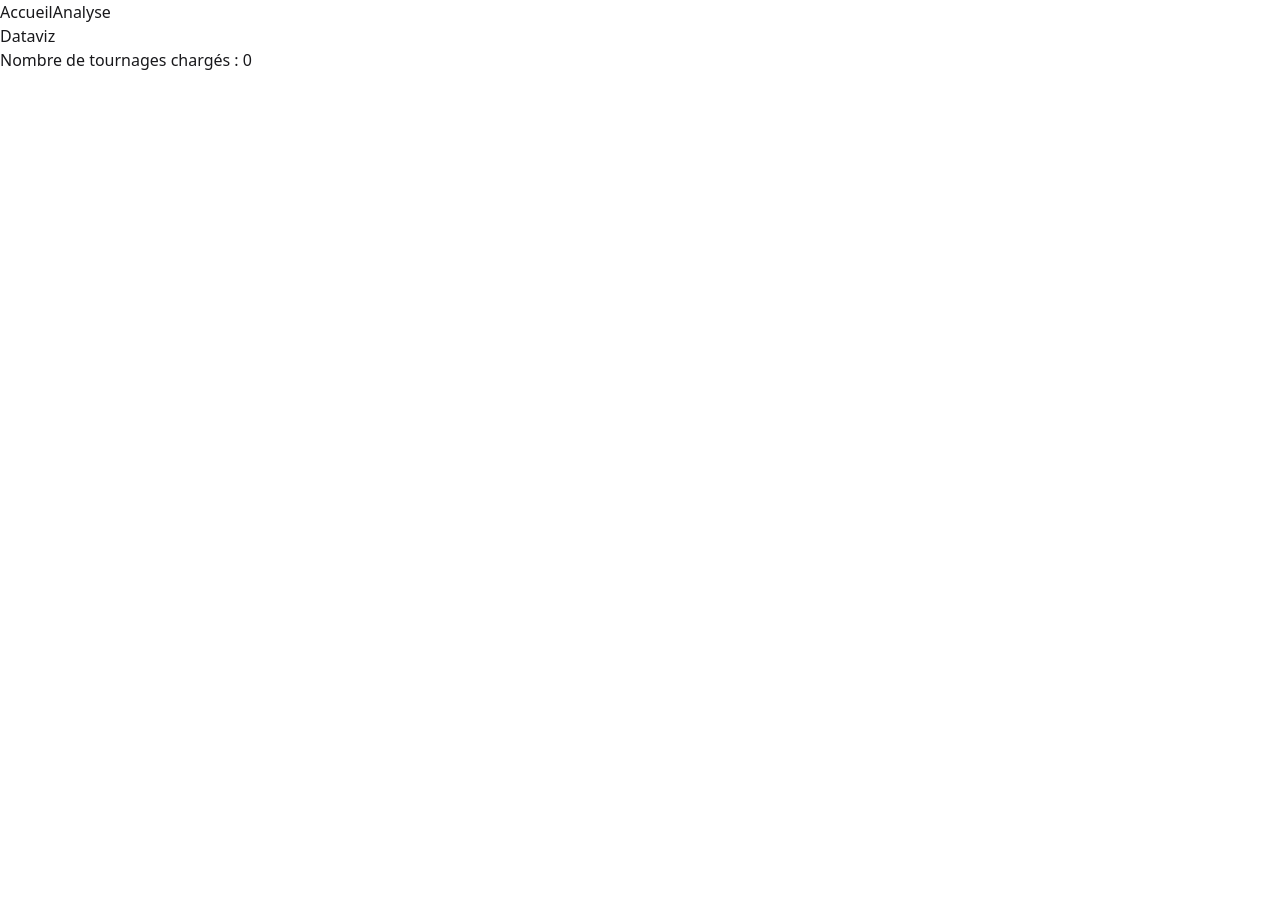
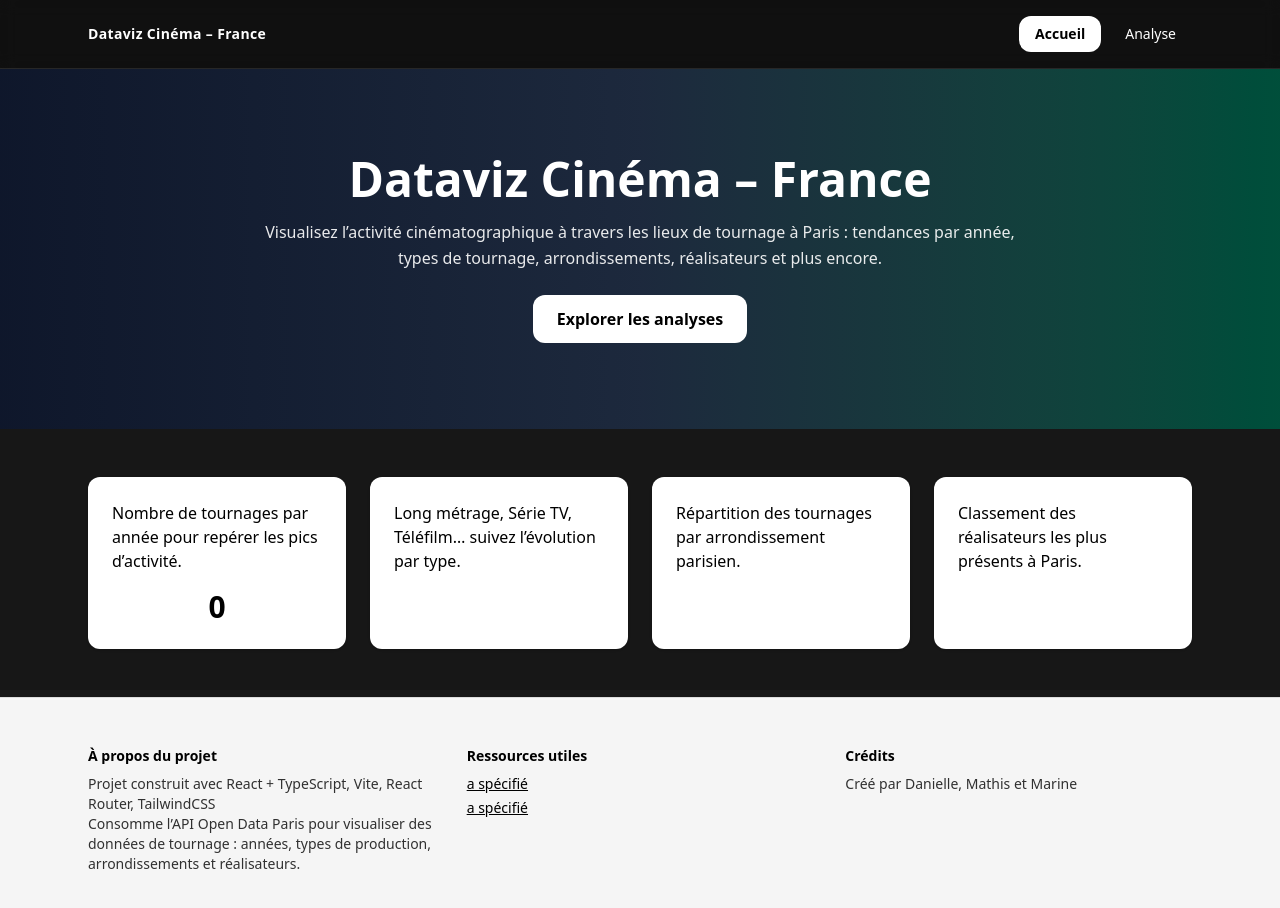
Before and after one commit to DANIebw/DATAVIZ, a React (Vite) app: page / in a window 1280 px wide. Shown: the top 908 px of the page. Before the commit the page ends 800 px from the top, so only its background shows below. Built offline with nearby package versions, Linux system fonts and the light colour scheme; no server answers.

Commit message:
creat css

```diff
--- a/package.json
+++ b/package.json
@@ -10,15 +10,14 @@
     "preview": "vite preview"
   },
   "dependencies": {
-    "@tailwindcss/vite": "^4.1.17",
     "react": "^19.2.0",
     "react-dom": "^19.2.0",
     "react-router": "^7.9.6",
-    "react-router-dom": "^7.9.6",
-    "tailwindcss": "^4.1.17"
+    "react-router-dom": "^7.9.6"
   },
   "devDependencies": {
     "@eslint/js": "^9.39.1",
+    "@tailwindcss/vite": "^4.1.17",
     "@types/node": "^24.10.1",
     "@types/react": "^19.2.5",
     "@types/react-dom": "^19.2.3",
@@ -28,6 +27,7 @@
     "eslint-plugin-react-hooks": "^7.0.1",
     "eslint-plugin-react-refresh": "^0.4.24",
     "globals": "^16.5.0",
+    "tailwindcss": "^4.1.17",
     "typescript": "~5.9.3",
     "typescript-eslint": "^8.46.4",
     "vite": "^7.2.4"
--- a/src/App.tsx
+++ b/src/App.tsx
@@ -1,17 +1,20 @@
 import { Routes, Route } from "react-router-dom";
-import Home from "./pages/home";
+import Header from "./components/Header.tsx";
+import Home from "./pages/home.tsx";
 import Analyse from "./pages/analyse.tsx";
-import Header from "./components/Header.tsx"; // si tu crées un header
 
 function App() {
   return (
-    <>
-      <Header /> {/* s’affiche sur toutes les pages */}
+    <div className="min-h-screen bg-neutral-900 text-white">
+      {/* Header visible partout */}
+      <Header />
+
+      {/* Contenu des pages */}
       <Routes>
         <Route path="/" element={<Home />} />
         <Route path="/analyse" element={<Analyse />} />
       </Routes>
-    </>
+    </div>
   );
 }
 
--- a/src/components/Header.tsx
+++ b/src/components/Header.tsx
@@ -2,11 +2,38 @@ import { NavLink } from "react-router-dom";
 
 function Header() {
   return (
-    <header>
-      <nav>
-        <NavLink to="/">Accueil</NavLink>
-        <NavLink to="/analyse">Analyse</NavLink>
-      </nav>
+    <header className="border-b border-white/10 bg-black/30 backdrop-blur">
+      <div className="max-w-6xl mx-auto px-6 py-4 flex items-center justify-between">
+        <div className="text-sm font-semibold tracking-wide">
+          Dataviz Cinéma – France
+        </div>
+
+        <nav className="flex gap-2 text-sm">
+          <NavLink
+            to="/"
+            className={({ isActive }) =>
+              "px-4 py-2 rounded-xl transition " +
+              (isActive
+                ? "bg-white text-black font-semibold"
+                : "text-white hover:bg-white/10")
+            }
+          >
+            Accueil
+          </NavLink>
+
+          <NavLink
+            to="/analyse"
+            className={({ isActive }) =>
+              "px-4 py-2 rounded-xl transition " +
+              (isActive
+                ? "bg-white text-black font-semibold"
+                : "text-white hover:bg-white/10")
+            }
+          >
+            Analyse
+          </NavLink>
+        </nav>
+      </div>
     </header>
   );
 }
--- a/src/index.css
+++ b/src/index.css
@@ -1,2 +1,7 @@
 @import "tailwindcss";
-@plugin "daisyui";
+
+@layer base {
+  body {
+    @apply bg-neutral-900 text-white;
+  }
+}
--- a/src/pages/analyse.tsx
+++ b/src/pages/analyse.tsx
@@ -1,26 +1,90 @@
-// src/pages/analyse.tsx
+// src/pages/Analyse.tsx
 import { useEffect, useState } from "react";
 
+type Tournage = {
+  titre?: string;
+  annee_tournage?: string;
+  nom_realisateur?: string;
+  adresse_lieu?: string;
+};
+
 function Analyse() {
-  const [tournages, setTournages] = useState([]);
+  const [tournages, setTournages] = useState<Tournage[]>([]);
+  const [loading, setLoading] = useState(true);
+  const [error, setError] = useState<string | null>(null);
 
   useEffect(() => {
     async function load() {
-      const response = await fetch(
-        "https://opendata.paris.fr/api/explore/v2.1/catalog/datasets/lieux-de-tournage-a-paris/records?limit=20"
-      );
-      const data = await response.json();
-      setTournages(data.results);
+      try {
+        const response = await fetch(
+          "https://opendata.paris.fr/api/explore/v2.1/catalog/datasets/lieux-de-tournage-a-paris/records?limit=50"
+        );
+        const data = await response.json();
+        console.log("API data :", data);
+        setTournages(data.results);
+      } catch (err) {
+        console.error(err);
+        setError("Erreur lors du chargement des données 😢");
+      } finally {
+        setLoading(false);
+      }
     }
 
     load();
   }, []);
 
+  console.log("tournages state :", tournages);
+
   return (
-    <div>
-      <h1>Page Analyse</h1>
-      <p>Tournages récupérés : {tournages.length}</p>
-    </div>
+    <main className="max-w-6xl mx-auto px-6 py-10">
+      <div className="mb-6">
+        {loading && <p className="opacity-70">Chargement des données… ⏳</p>}
+
+        {error && <p className="text-red-400">{error}</p>}
+
+        {!loading && !error && (
+          <p className="opacity-80">
+            On a récupéré{" "}
+            <span className="font-semibold">{tournages.length}</span> tournages
+            pour les futurs graphiques. 🎬
+          </p>
+        )}
+      </div>
+
+      {/* Affichage d’un aperçu des tournages */}
+      {!loading && !error && (
+        <>
+          <h2 className="text-2xl font-semibold mb-4">
+            Aperçu des premiers tournages
+          </h2>
+          <div className="grid gap-4 md:grid-cols-2">
+            {tournages.slice(0, 10).map((t, index) => (
+              <div
+                key={index}
+                className="border border-white/10 rounded-xl p-4 bg-white/5"
+              >
+                <p className="font-semibold">{t.titre || "Titre inconnu"}</p>
+                <p className="text-sm opacity-80">
+                  {t.annee_tournage
+                    ? `Année : ${t.annee_tournage}`
+                    : "Année inconnue"}
+                </p>
+                {t.nom_realisateur && (
+                  <p className="text-sm opacity-80">
+                    Réalisateur : {t.nom_realisateur}
+                  </p>
+                )}
+                {t.adresse_lieu && (
+                  <p className="text-xs opacity-60 mt-1">
+                    Lieu : {t.adresse_lieu}
+                  </p>
+                )}
+              </div>
+            ))}
+          </div>
+        </>
+      )}
+    </main>
   );
 }
 
--- a/src/pages/home.tsx
+++ b/src/pages/home.tsx
@@ -1,27 +1,115 @@
+// src/pages/Home.tsx
 import { useEffect, useState } from "react";
 
+type Tournage = {
+  titre?: string;
+  annee_tournage?: string;
+  nom_realisateur?: string;
+  adresse_lieu?: string;
+};
+
 function Home() {
-  const [tournages, setTournages] = useState([]);
+  const [tournages, setTournages] = useState<Tournage[]>([]);
+  const [loading, setLoading] = useState(true);
 
-  // 2. useEffect
   useEffect(() => {
     async function load() {
+      try {
         const response = await fetch(
-        "https://opendata.paris.fr/api/explore/v2.1/catalog/datasets/lieux-de-tournage-a-paris/records?limit=20"
+          "https://opendata.paris.fr/api/explore/v2.1/catalog/datasets/lieux-de-tournage-a-paris/records?limit=50"
         );
         const data = await response.json();
-      console.log(data);
         setTournages(data.results);
+      } catch (err) {
+        console.error(err);
+      } finally {
+        setLoading(false);
       }
+    }
+
     load();
   }, []);
-  console.log(tournages);
 
   return (
+    <>
+      {/* HERO */}
+      <section className="min-h-[360px] bg-gradient-to-r from-slate-900 via-slate-800 to-emerald-900 flex items-center justify-center text-center px-6">
+        <div className="max-w-3xl">
+          <h1 className="text-4xl md:text-5xl font-bold mb-4">
+            Dataviz Cinéma – France
+          </h1>
+          <p className="opacity-90 mb-6 text-sm md:text-base leading-relaxed">
+            Visualisez l’activité cinématographique à travers les lieux de
+            tournage à Paris : tendances par année, types de tournage,
+            arrondissements, réalisateurs et plus encore.
+          </p>
+
+          <button className="bg-white text-black px-6 py-3 rounded-xl font-semibold hover:bg-gray-200 transition">
+            Explorer les analyses
+          </button>
+        </div>
+      </section>
+
+      {/* CARTES */}
+      <section className="py-12">
+        <div className="max-w-6xl mx-auto px-6 grid gap-6 md:grid-cols-2 lg:grid-cols-4">
+          {/* 1ère carte avec le nombre */}
+          <div className="bg-white text-black p-6 rounded-xl shadow">
+            <p>
+              Nombre de tournages par année pour repérer les pics d’activité.
+            </p>
+
+            {!loading && (
+              <p className="text-3xl font-bold mt-4 text-center">
+                {tournages.length}
+              </p>
+            )}
+          </div>
+
+          <div className="bg-white text-black p-6 rounded-xl shadow">
+            Long métrage, Série TV, Téléfilm… suivez l’évolution par type.
+          </div>
+
+          <div className="bg-white text-black p-6 rounded-xl shadow">
+            Répartition des tournages par arrondissement parisien.
+          </div>
+
+          <div className="bg-white text-black p-6 rounded-xl shadow">
+            Classement des réalisateurs les plus présents à Paris.
+          </div>
+        </div>
+      </section>
+
+      {/* FOOTER */}
+      <footer className="bg-[#f5f5f5] text-black py-12 border-t border-black/10">
+        <div className="max-w-6xl mx-auto px-6 grid md:grid-cols-3 gap-8 text-sm">
           <div>
-      <h1>Dataviz</h1>
-      <p>Nombre de tournages chargés : {tournages.length}</p>
+            <h3 className="font-semibold mb-2">À propos du projet</h3>
+            <p className="opacity-80">
+              Projet construit avec React + TypeScript, Vite, React Router,
+              TailwindCSS <br />
+              Consomme l’API Open Data Paris pour visualiser des données de
+              tournage : années, types de production, arrondissements et
+              réalisateurs.
+            </p>
           </div>
+
+          <div>
+            <h3 className="font-semibold mb-2">Ressources utiles</h3>
+            <ul className="space-y-1">
+              <li className="underline cursor-pointer">a spécifié</li>
+              <li className="underline cursor-pointer">a spécifié</li>
+            </ul>
+          </div>
+
+          <div>
+            <h3 className="font-semibold mb-2">Crédits</h3>
+            <p className="opacity-80">Créé par Danielle, Mathis et Marine</p>
+          </div>
+        </div>
+      </footer>
+    </>
   );
 }
+
 export default Home;
--- /dev/null
+++ b/tailwind.config.js
@@ -0,0 +1,8 @@
+/** @type {import('tailwindcss').Config} */
+export default {
+  content: ["./index.html", "./src/**/*.{js,ts,jsx,tsx}"],
+  theme: {
+    extend: {},
+  },
+  plugins: [],
+};
--- a/vite.config.ts
+++ b/vite.config.ts
@@ -2,7 +2,6 @@ import { defineConfig } from "vite";
 import react from "@vitejs/plugin-react";
 import tailwindcss from "@tailwindcss/vite";
 
-// https://vite.dev/config/
 export default defineConfig({
   plugins: [react(), tailwindcss()],
 });
```
Also changed, not shown: src/main.tsx (+4 -5 lines), 1 other file (tests, documents, lock files or other folders). Lines whose indentation alone changed are shown as unchanged.
